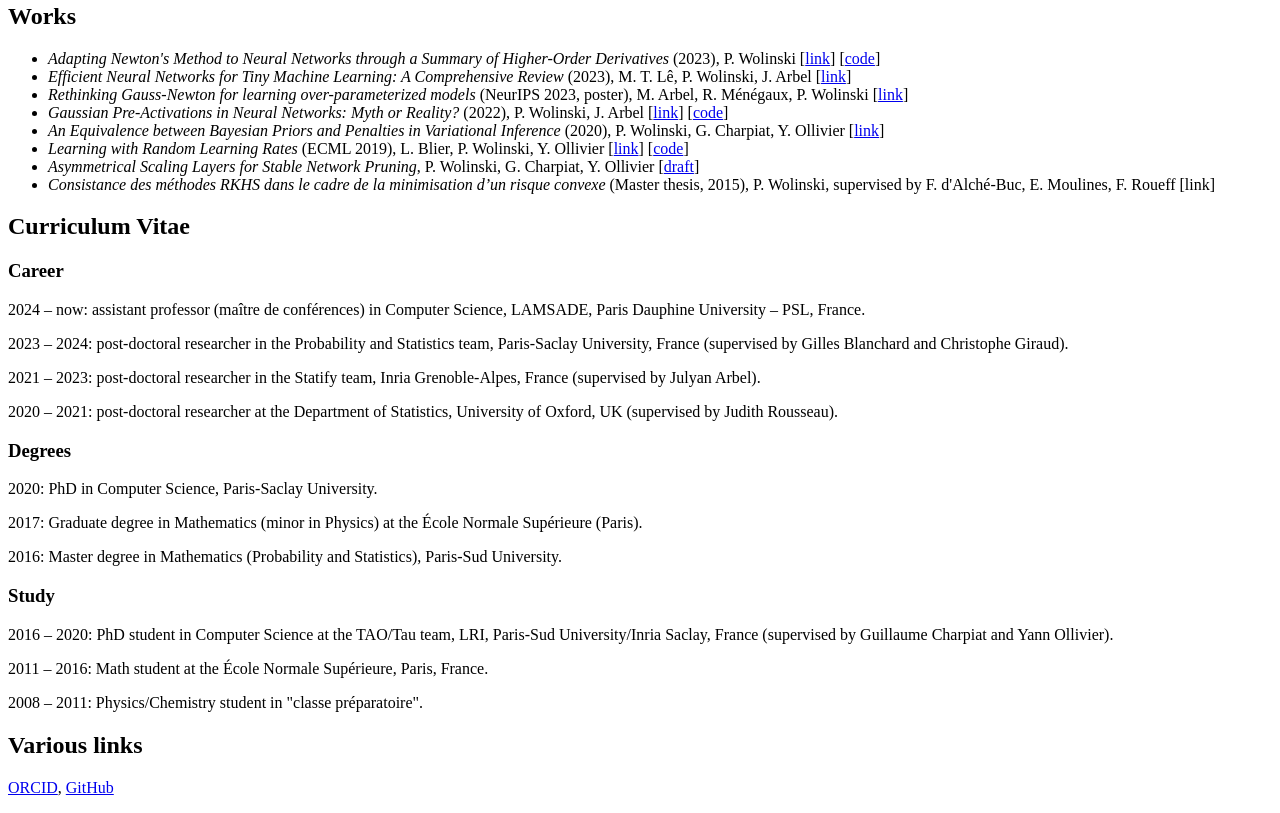
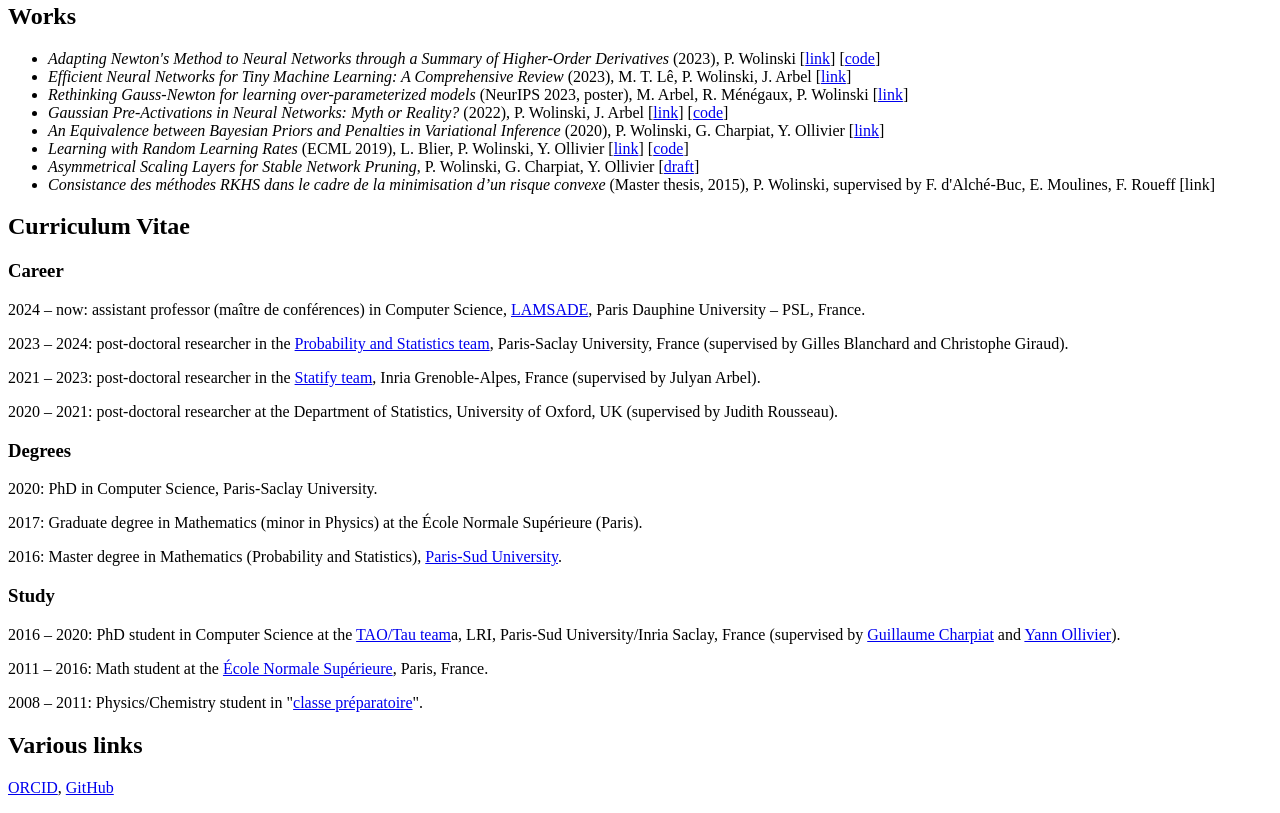
Before and after one commit to p-wol/p-wol.github.io, a plain HTML site: page index.html in a window 1280 px wide. Shown: the part 376-1189 px from the top of the page. Drawn offline with Linux system fonts and the light colour scheme.

Commit message:
Update index.html

```diff
--- a/index.html
+++ b/index.html
@@ -58,18 +58,21 @@
 	</ul>
 	<h2>Curriculum Vitae</h2>
 	<h3>Career</h3>
-	<p>2024 &ndash; now: assistant professor (ma&icirc;tre de conférences) in Computer Science, LAMSADE, Paris Dauphine University &ndash; PSL, France.</p>
-	<p>2023 &ndash; 2024: post-doctoral researcher in the Probability and Statistics team, Paris-Saclay University, France (supervised by Gilles Blanchard and Christophe Giraud).</p>
-	<p>2021 &ndash; 2023: post-doctoral researcher in the Statify team, Inria Grenoble-Alpes, France (supervised by Julyan Arbel).</p>
+	<p>2024 &ndash; now: assistant professor (ma&icirc;tre de conférences) in Computer Science, <a href="https://www.lamsade.dauphine.fr/">LAMSADE</a>, Paris Dauphine University &ndash; PSL, France.</p>
+	<p>2023 &ndash; 2024: post-doctoral researcher in the <a href="https://www.imo.universite-paris-saclay.fr/en/research/probability-and-statistics/">Probability and Statistics team</a>,
+		Paris-Saclay University, France (supervised by Gilles Blanchard and Christophe Giraud).</p>
+	<p>2021 &ndash; 2023: post-doctoral researcher in the <a href="https://team.inria.fr/statify/">Statify team</a>, Inria Grenoble-Alpes, France (supervised by Julyan Arbel).</p>
 	<p>2020 &ndash; 2021: post-doctoral researcher at the Department of Statistics, University of Oxford, UK (supervised by Judith Rousseau).</p>
 	<h3>Degrees</h3>
 	<p>2020: PhD in Computer Science, Paris-Saclay University.</p>
 	<p>2017: Graduate degree in Mathematics (minor in Physics) at the École Normale Supérieure (Paris).</p>
-	<p>2016: Master degree in Mathematics (Probability and Statistics), Paris-Sud University.</p>
+	<p>2016: Master degree in Mathematics (Probability and Statistics), <a href="https://www.universite-paris-saclay.fr/">Paris-Sud University</a>.</p>
 	<h3>Study</h3>
-	<p>2016 &ndash; 2020: PhD student in Computer Science at the TAO/Tau team, LRI, Paris-Sud University/Inria Saclay, France (supervised by Guillaume Charpiat and Yann Ollivier).</p>
-	<p>2011 &ndash; 2016: Math student at the École Normale Supérieure, Paris, France.</p>
-	<p>2008 &ndash; 2011: Physics/Chemistry student in "classe préparatoire".</p>
+	<p>2016 &ndash; 2020: PhD student in Computer Science at the <a href="https://www.inria.fr/fr/tau">TAO/Tau team</a>a, LRI,
+		Paris-Sud University/Inria Saclay, France (supervised by <a href="https://www.lri.fr/~gcharpia/index_en.html">Guillaume Charpiat</a>
+		and <a href="http://www.yann-ollivier.org/">Yann Ollivier</a>).</p>
+	<p>2011 &ndash; 2016: Math student at the <a href="https://www.ens.psl.eu/">École Normale Supérieure</a>, Paris, France.</p>
+	<p>2008 &ndash; 2011: Physics/Chemistry student in "<a href="https://pia.ac-paris.fr/serail/jcms/s2_1470075/fr/accueil">classe préparatoire</a>".</p>
 	<h2>Various links</h2>
 	<p><a href="https://orcid.org/0000-0003-1007-0144">ORCID</a>,
 	   <a href="https://github.com/p-wol">GitHub</a></p>
```
